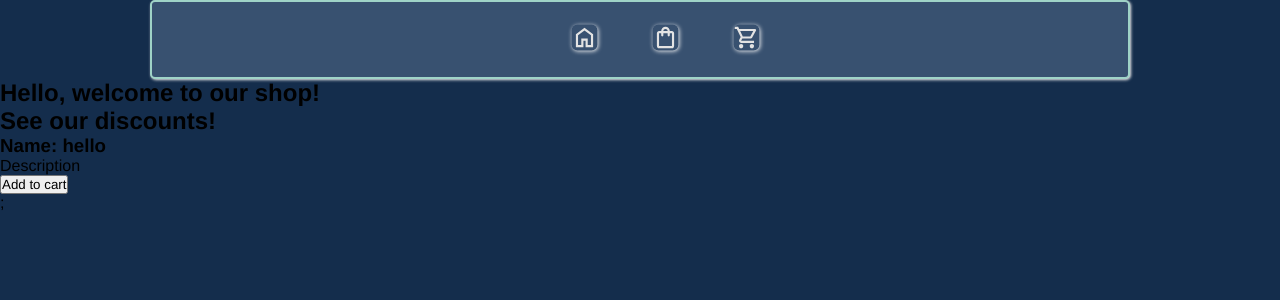
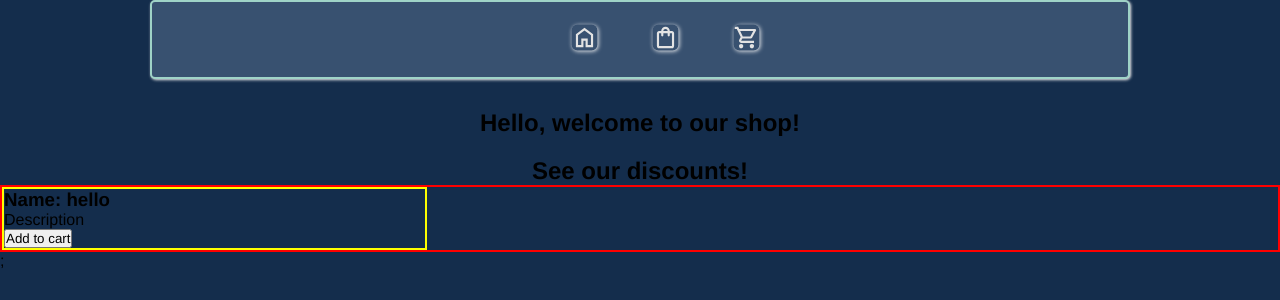
Before and after one commit to Vincde/Project-Shopping-Cart, a React (Vite) app: page /home in a window 1280 px wide. Shown: the top 300 px of the page. Built offline with nearby package versions, Linux system fonts and the light colour scheme.

Commit message:
Add css to home element
The change mainly adds centering style for titles and initial display: grid

```diff
--- a/src/components/home/Home.jsx
+++ b/src/components/home/Home.jsx
@@ -1,15 +1,17 @@
+import styles from "./Home.module.css"
+
 function Home({items, setCart, cart}){
     return(
         <div>
             <main>
-                <section>
+                <section className={styles.title}>
                     <h1>Hello, welcome to our shop!</h1>
-                    <h1>See our discounts!</h1>
+                    <h2>See our discounts!</h2>
                 </section>
-                <section>
+                <section className={styles.itemsContainer}>
                     {items.map((el) => {
                         return(
-                            <div key={el.id}>
+                            <div key={el.id} className={styles.singleItem}>
                                 <h3>Name: {el.title} </h3>
                                 <p>Description</p>
                                 <button onClick={() => setCart([...cart, el])}>Add to cart</button>
--- a/src/components/home/Home.module.css
+++ b/src/components/home/Home.module.css
@@ -6,3 +6,23 @@
         --shadow_color: color for shadows
         --margin_base: base margin for dividing the body element
 */
+
+.title{
+    text-align: center;
+    margin-top: 30px;
+}
+
+.title h1{
+    margin-bottom: 20px;
+}
+
+.itemsContainer{
+    border:2px solid red;
+    display: grid;
+    grid-template-rows:1fr;
+    grid-template-columns:1fr 1fr 1fr;
+}
+
+.singleItem{
+    border:2px solid yellow;
+}
```
